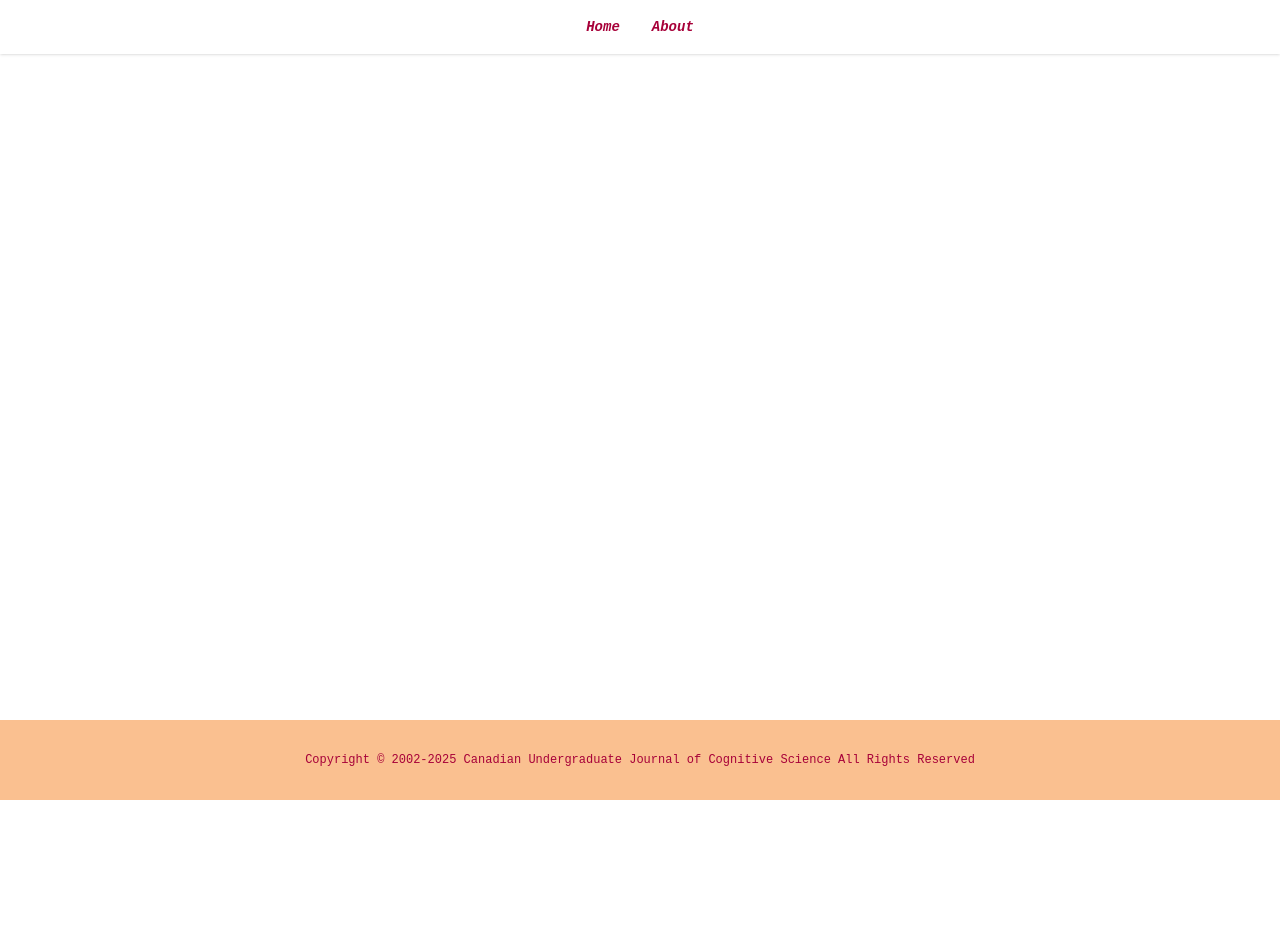
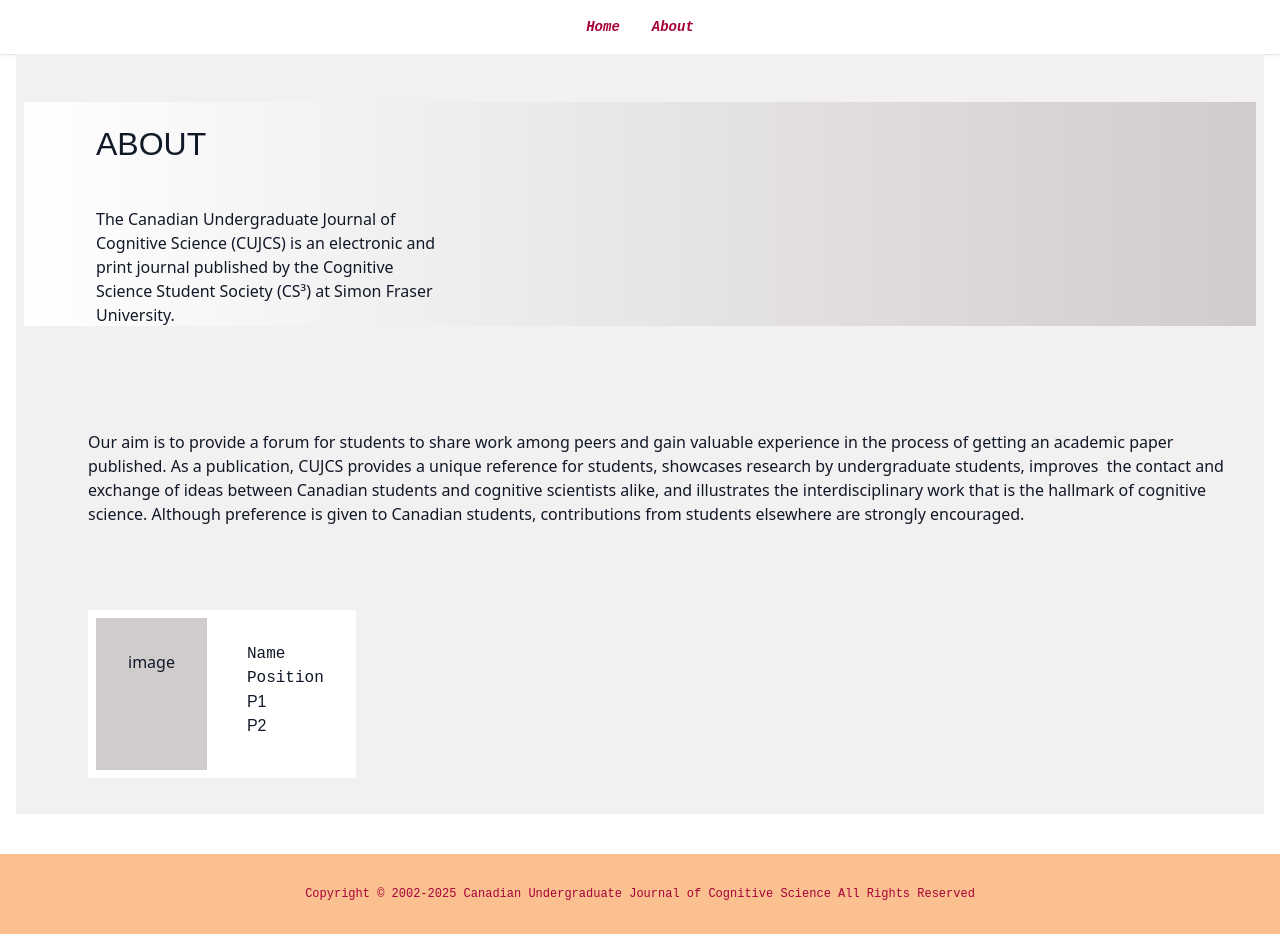
Before and after one commit to avkap007/cujcs-website, a React (Vite) app: page /about in a window 1280 px wide. Before the commit the page ends 800 px from the top, so only its background shows below. Built offline with nearby package versions, Linux system fonts and the light colour scheme; a web font is replaced by a local one.

Commit message:
Website - About Page Unfinished, Created components for Heading, Paragraphs, and Bio Containers (BioBox)

```diff
--- /dev/null
+++ b/src/components/BioBox.tsx
@@ -0,0 +1,38 @@
+import { ReactNode } from "react";
+
+interface HeadingBlockProps {
+    image: ReactNode;
+    name: string;
+    position: string;
+    paragraph1: string;
+    paragraph2: string;
+}
+
+export default function HeadingBlock({image, name, position, paragraph1, paragraph2} : HeadingBlockProps) {
+  return (
+    <div className="h-60 px-9 bg-pageWhite">
+        <div className="h-60 p-9 flex flex-row">
+            <div className="border-8 border-white h-50 p-8 bg-cardDarkGrey">
+                {image}
+            </div>
+            <div className="p-8 bg-white">
+                <div>
+                    <div className="font-ibm">
+                        {name}
+                    </div>
+                    <div className="font-ibm">
+                        {position}
+                    </div>
+                    <div className="font-mori">
+                        {paragraph1}
+                    </div>
+                    <div className="font-mori">
+                        {paragraph2}
+                    </div>
+                </div>
+
+            </div>
+        </div>
+    </div>
+  );
+}
--- /dev/null
+++ b/src/components/HeadingBlock.tsx
@@ -0,0 +1,22 @@
+import { ReactNode } from "react";
+
+interface HeadingBlockProps {
+    title: ReactNode;
+    paragraph: string;
+}
+
+export default function HeadingBlock({title, paragraph} : HeadingBlockProps) {
+  return (
+    <div className="border-8 border-pageWhite h-60 px-9 bg-gradient-to-r from-white to-cardDarkGrey">
+        <div className="py-5">
+            <h2 className="pl-9">
+                {title}
+            </h2>
+            <div className="h-10"></div>
+            <div className="w-96 pl-9">
+                {paragraph}
+            </div>
+        </div>
+    </div>
+  );
+}
--- /dev/null
+++ b/src/components/ParagraphBlock.tsx
@@ -0,0 +1,17 @@
+interface HeadingBlockProps {
+    paragraph: string;
+}
+
+export default function ParagraphBlock({paragraph} : HeadingBlockProps) {
+  return (
+    <div className="h-60 p-9">
+        <div className="py-5">
+            <div className="h-10"></div>
+            <div className="w-70 pl-9">
+                {paragraph}
+            </div>
+        </div>
+    </div>
+
+  );
+}
--- a/src/pages/About.tsx
+++ b/src/pages/About.tsx
@@ -1,7 +1,27 @@
+import HeadingBlock from "../components/HeadingBlock";
+import ParagraphBlock from "../components/ParagraphBlock";
+import BioBox from "../components/BioBox";
+
 export default function About() {
   return (
-    <div>
-      {/* About page content will go here */}
+    <div className="bg-pageWhite" >
+      <div className="h-10"></div>
+      <HeadingBlock
+      title="ABOUT"
+      paragraph="The Canadian Undergraduate Journal of Cognitive Science (CUJCS) is an electronic and print journal published by the Cognitive Science Student Society (CS³) at Simon Fraser University."
+      />
+      <div></div>
+      <ParagraphBlock
+      paragraph="Our aim is to provide a forum for students to share work among peers and gain valuable experience in the process of getting an academic paper published. As a publication, CUJCS provides a unique reference for students, showcases research by undergraduate students, improves  the contact and exchange of ideas between Canadian students and cognitive scientists alike, and illustrates the interdisciplinary work that is the hallmark of cognitive science. Although preference is given to Canadian students, contributions from students elsewhere are strongly encouraged.">
+      </ParagraphBlock>
+      <BioBox
+      image="image"
+      name="Name"
+      position="Position"
+      paragraph1="P1"
+      paragraph2="P2">
+      </BioBox>
     </div>
+
   );
 }
```
